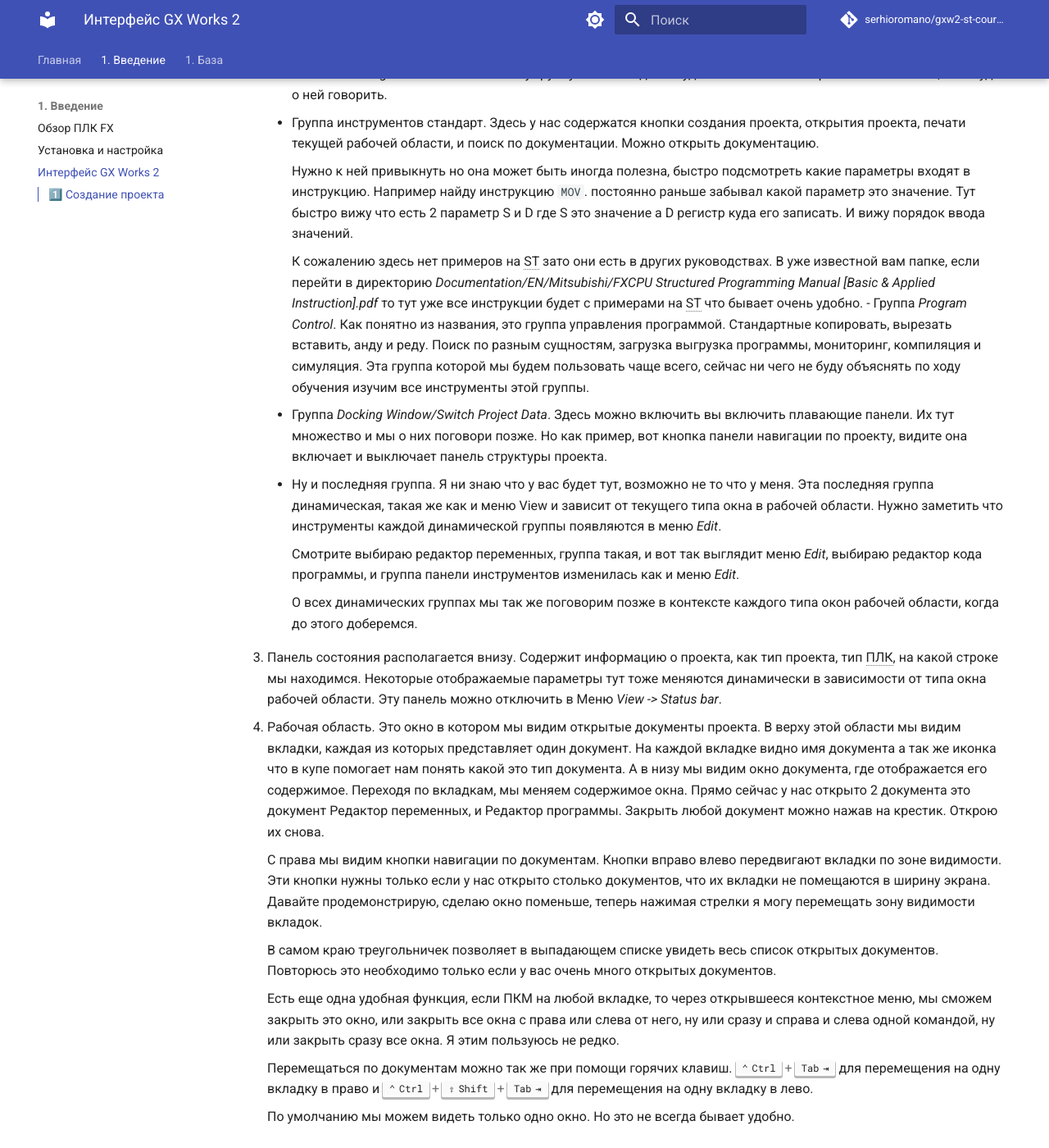
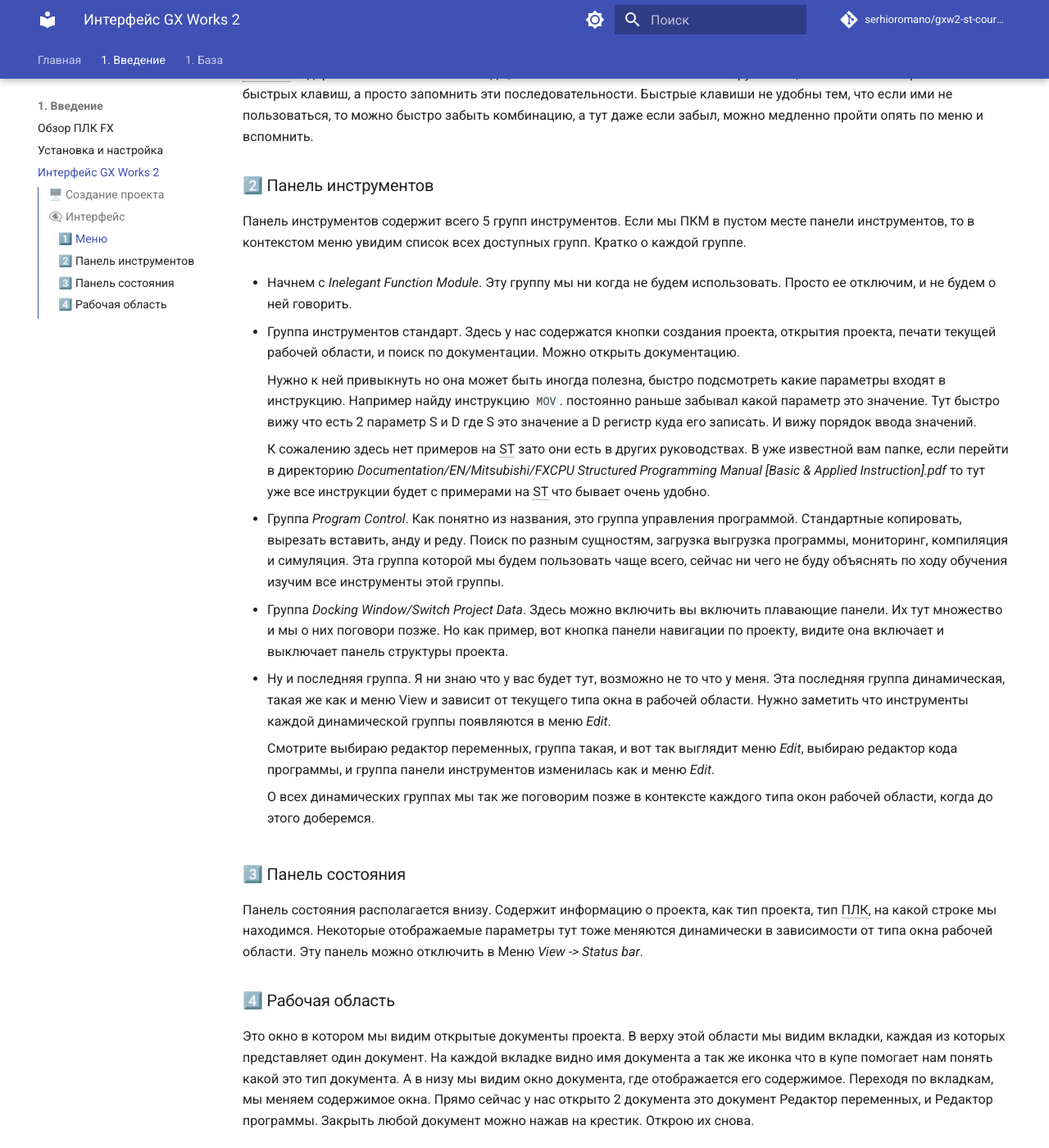
Before and after one commit to Serhioromano/gxw2-st-course, an MkDocs documentation site: the page built from docs/1-intro/gxw2-interface.md, in a window 1280 px wide and 1400 px high, scrolled down 2082 px. Shown: the whole window at 82% size. Built offline with MkDocs 1.6.1 and Material for MkDocs 9.7.7, drawn with Linux system fonts in a browser that asks for light colours; comment, search, counter and statistics services are not loaded; some of the changed text lies outside the part shown.

Commit message:
интерфейс

```diff
--- a/docs/1-intro/gxw2-interface.md
+++ b/docs/1-intro/gxw2-interface.md
@@ -22,47 +22,60 @@
 
 Это просто информация о том что язык операционной системы и настроек GX Works 2 не совпадает. Нужно нажать ОК. Это ни как не отразится ни на чем. Но если вы не хотите больше видеть это окно, можете воспользоваться инструкцией которая написана в этом окне, перейти в меню *Tools* - *Language Selection* и выбрать там тот язык, который у вас указан в системе. К сожалению выбора русского языка нет, так что вам придется поменять язык по умолчанию для не юникода. Короче проще не обращать на это внимания.
 
+## 👁️‍🗨️ Интерфейс
+
 Интерфейс GX Works 2 сделан приближенно к Visual Studio, думаю тем кто открывал подобное, будет понятно большинство элементов интерфейса.
 
-1. Меню. В любой программе есть меню. Это стандартный интерфейс любого приложения.
+### 1️⃣ Меню
 
-    Мы сейчас не будем проходить по всем командам меню и каждую объяснять, потому что без контекста все равно будет трудно запомнить сразу все. И вообще описание как работают разные элементы интерфейса GX Works 2 мы будем делать по ходу изучения когда эти элементы нам понадобятся, и к концу курса надеюсь ни останется ни одной кнопки, команды, окна или панели, действие которой осталось бы не понятно.
+В любой программе есть меню. Это стандартный интерфейс любого приложения.
 
-    Замечание по меню *View* и *Edit*. Если все пункты всех других меню содержат постоянный набор команд, то список команд меню *View* и *Edit* меняется в зависимости от типа открытого окна в рабочей области. Посмотрите если я выберу редактор *Labels* или переменных, то вот так выглядит меню *View* а если выберу редактор кода, то меню будет выглядеть вот так. Меню *view* и *Edit* является динамическими, и их набор команд зависит от выбранного типа окна в рабочей области. Пример меню *Edit* мы уидем чуть позже.
+Мы сейчас не будем проходить по всем командам меню и каждую объяснять, потому что без контекста все равно будет трудно запомнить сразу все. И вообще описание как работают разные элементы интерфейса GX Works 2 мы будем делать по ходу изучения когда эти элементы нам понадобятся, и к концу курса надеюсь ни останется ни одной кнопки, команды, окна или панели, действие которой осталось бы не понятно.
 
-    Для многих кто всегда стремится к максимальной продуктивности будет полезно знать что по этому меню можно перемещаться не касаясь мышки. По сути это работает в любой программе. Например в Microsoft Office или Photoshop. Скорей всего вы это уже знаете, но для тех кто не знает, если нажать клавишу ++alt++ то первый элемент меню подсветиться. Далее можно при помощи клавиш ++up++, ++down++, ++right++, ++left++ перемещаться по элементам меню, и клавишей ++enter++ выполнить команду меню.
+Замечание по меню *View* и *Edit*. Если все пункты всех других меню содержат постоянный набор команд, то список команд меню *View* и *Edit* меняется в зависимости от типа открытого окна в рабочей области. Посмотрите если я выберу редактор *Labels* или переменных, то вот так выглядит меню *View* а если выберу редактор кода, то меню будет выглядеть вот так. Меню *view* и *Edit* является динамическими, и их набор команд зависит от выбранного типа окна в рабочей области. Пример меню *Edit* мы уидем чуть позже.
 
-    Но есть еще более быстрый способ. Когда мы нажмем ++alt++, обратите внимание что некоторые буквы в меню элемента подчеркнуты. Если мы нажмем данную букву, то сразу перейдем в это меню, например в меню *Tools* подчеркнута буква Т. Нажмем клавишу ++"T"++ на клавиатуре, и мы перешли в меню *Tools*. В выпавшем меню, мы видим что в каждой команде тоже есть подчеркнутая буква. Например мы хотим открыть настройки *Options...* это буква О. Нажмем клавишу ++"О"++ и у нас откроются окно настройки.
+Для многих кто всегда стремится к максимальной продуктивности будет полезно знать что по этому меню можно перемещаться не касаясь мышки. По сути это работает в любой программе. Например в Microsoft Office или Photoshop. Скорей всего вы это уже знаете, но для тех кто не знает, если нажать клавишу ++alt++ то первый элемент меню подсветиться. Далее можно при помощи клавиш ++up++, ++down++, ++right++, ++left++ перемещаться по элементам меню, и клавишей ++enter++ выполнить команду меню.
 
-    Со временем вы выучите последовательности и будете быстро ими пользоваться. Вот попробуйте сами быстро нажать последовательность клавиш ++alt+"T"+"O"++. Буквально секунда и окно открыто. А если взять в расчет что меню GX Works 2 содержи все возможные команды, включая все что есть в панели инструментов, то можно не настраивать быстрых клавиш, а просто запомнить эти последовательности. Быстрые клавиши не удобны тем, что если ими не пользоваться, то можно быстро забыть комбинацию, а тут даже если забыл, можно медленно пройти опять по меню и вспомнить.
+Но есть еще более быстрый способ. Когда мы нажмем ++alt++, обратите внимание что некоторые буквы в меню элемента подчеркнуты. Если мы нажмем данную букву, то сразу перейдем в это меню, например в меню *Tools* подчеркнута буква Т. Нажмем клавишу ++"T"++ на клавиатуре, и мы перешли в меню *Tools*. В выпавшем меню, мы видим что в каждой команде тоже есть подчеркнутая буква. Например мы хотим открыть настройки *Options...* это буква О. Нажмем клавишу ++"О"++ и у нас откроются окно настройки.
 
-2. Далее панель инструментов. Панель инструментов содержит всего 5 групп инструментов. если мы ПКМ в пустом месте панели инструментов, то в контекстом меню увидим список всех доступных групп. Кратко о каждой группе.
-    - Начнем с *Inelegant Function Module*. Эту группу мы ни когда не будем использовать. Просто ее отключим, и не будем о ней говорить.
-    - Группа инструментов стандарт. Здесь у нас содержатся кнопки создания проекта, открытия проекта, печати текущей рабочей области, и поиск по документации. Можно открыть документацию.
+Со временем вы выучите последовательности и будете быстро ими пользоваться. Вот попробуйте сами быстро нажать последовательность клавиш ++alt+"T"+"O"++. Буквально секунда и окно открыто. А если взять в расчет что меню GX Works 2 содержи все возможные команды, включая все что есть в панели инструментов, то можно не настраивать быстрых клавиш, а просто запомнить эти последовательности. Быстрые клавиши не удобны тем, что если ими не пользоваться, то можно быстро забыть комбинацию, а тут даже если забыл, можно медленно пройти опять по меню и вспомнить.
 
-        Нужно к ней привыкнуть но она может быть иногда полезна, быстро подсмотреть какие параметры входят в инструкцию. Например найду инструкцию `MOV`. постоянно раньше забывал какой параметр это значение. Тут быстро вижу что есть 2 параметр S и D где S это значение а D регистр куда его записать. И вижу порядок ввода значений.
+### 2️⃣ Панель инструментов
 
-        К сожалению здесь нет примеров на ST зато они есть в других руководствах. В уже известной вам папке, если перейти в директорию *Documentation/EN/Mitsubishi/FXCPU Structured Programming Manual [Basic & Applied Instruction].pdf* то тут уже все инструкции будет с примерами на ST что бывает очень удобно.
-    - Группа *Program Control*. Как понятно из названия, это группа управления программой. Стандартные копировать, вырезать вставить, анду и реду. Поиск по разным сущностям, загрузка выгрузка программы, мониторинг, компиляция и симуляция. Эта группа которой мы будем пользовать чаще всего, сейчас ни чего не буду объяснять по ходу обучения изучим все инструменты этой группы.
+Панель инструментов содержит всего 5 групп инструментов. Если мы ПКМ в пустом месте панели инструментов, то в контекстом меню увидим список всех доступных групп. Кратко о каждой группе.
 
-    - Группа *Docking Window/Switch Project Data*. Здесь можно включить вы включить плавающие панели. Их тут множество и мы о них поговори позже. Но как пример, вот кнопка панели навигации по проекту, видите она включает и выключает панель структуры проекта.
+- Начнем с *Inelegant Function Module*. Эту группу мы ни когда не будем использовать. Просто ее отключим, и не будем о ней говорить.
 
-    - Ну и последняя группа. Я ни знаю что у вас будет тут, возможно не то что у меня. Эта последняя группа динамическая, такая же как и меню View и зависит от текущего типа окна в рабочей области. Нужно заметить что инструменты каждой динамической группы появляются в меню *Edit*.
+- Группа инструментов стандарт. Здесь у нас содержатся кнопки создания проекта, открытия проекта, печати текущей рабочей области, и поиск по документации. Можно открыть документацию.
 
-        Смотрите выбираю редактор переменных, группа такая, и вот так выглядит меню *Edit*, выбираю редактор кода программы, и группа панели инструментов изменилась как и меню *Edit*.
+    Нужно к ней привыкнуть но она может быть иногда полезна, быстро подсмотреть какие параметры входят в инструкцию. Например найду инструкцию `MOV`. постоянно раньше забывал какой параметр это значение. Тут быстро вижу что есть 2 параметр S и D где S это значение а D регистр куда его записать. И вижу порядок ввода значений.
 
-        О всех динамических группах мы так же поговорим позже в контексте каждого типа окон рабочей области, когда до этого доберемся.
+    К сожалению здесь нет примеров на ST зато они есть в других руководствах. В уже известной вам папке, если перейти в директорию *Documentation/EN/Mitsubishi/FXCPU Structured Programming Manual [Basic & Applied Instruction].pdf* то тут уже все инструкции будет с примерами на ST что бывает очень удобно.
 
-3. Панель состояния располагается внизу. Содержит информацию о проекта, как тип проекта, тип ПЛК, на какой строке мы находимся. Некоторые отображаемые параметры тут тоже меняются динамически в зависимости от типа окна рабочей области. Эту панель можно отключить в Меню *View -> Status bar*.
+- Группа *Program Control*. Как понятно из названия, это группа управления программой. Стандартные копировать, вырезать вставить, анду и реду. Поиск по разным сущностям, загрузка выгрузка программы, мониторинг, компиляция и симуляция. Эта группа которой мы будем пользовать чаще всего, сейчас ни чего не буду объяснять по ходу обучения изучим все инструменты этой группы.
 
-4. Рабочая область. Это окно в котором мы видим открытые документы проекта. В верху этой области мы видим вкладки, каждая из которых представляет один документ. На каждой вкладке видно имя документа а так же иконка что в купе помогает нам понять какой это тип документа. А в низу мы видим окно документа, где отображается его содержимое. Переходя по вкладкам, мы меняем содержимое окна. Прямо сейчас у нас открыто 2 документа это документ Редактор переменных, и Редактор программы. Закрыть любой документ можно нажав на крестик. Открою их снова.
+- Группа *Docking Window/Switch Project Data*. Здесь можно включить вы включить плавающие панели. Их тут множество и мы о них поговори позже. Но как пример, вот кнопка панели навигации по проекту, видите она включает и выключает панель структуры проекта.
 
-    С права мы видим кнопки навигации по документам. Кнопки вправо влево передвигают вкладки по зоне видимости. Эти кнопки нужны только если у нас открыто столько документов, что их вкладки не помещаются в ширину экрана. Давайте продемонстрирую, сделаю окно поменьше, теперь нажимая стрелки я могу перемещать зону видимости вкладок.
+- Ну и последняя группа. Я ни знаю что у вас будет тут, возможно не то что у меня. Эта последняя группа динамическая, такая же как и меню View и зависит от текущего типа окна в рабочей области. Нужно заметить что инструменты каждой динамической группы появляются в меню *Edit*.
 
-    В самом краю треугольничек позволяет в выпадающем списке увидеть весь список открытых документов. Повторюсь это необходимо только если у вас очень много открытых документов.
+    Смотрите выбираю редактор переменных, группа такая, и вот так выглядит меню *Edit*, выбираю редактор кода программы, и группа панели инструментов изменилась как и меню *Edit*.
 
-    Есть еще одна удобная функция, если ПКМ на любой вкладке, то через открывшееся контекстное меню, мы сможем закрыть это окно, или закрыть все окна с права или слева от него, ну или сразу и справа и слева одной командой, ну или закрыть сразу все окна. Я этим пользуюсь не редко.
+    О всех динамических группах мы так же поговорим позже в контексте каждого типа окон рабочей области, когда до этого доберемся.
 
-    Перемещаться по документам можно так же при помощи горячих клавиш. ++ctrl+tab++ для перемещения на одну вкладку в право и ++ctrl+shift+tab++ для перемещения на одну вкладку в лево.
+### 3️⃣ Панель состояния
 
-    По умолчанию мы можем видеть только одно окно. Но это не всегда бывает удобно.
+Панель состояния располагается внизу. Содержит информацию о проекта, как тип проекта, тип ПЛК, на какой строке мы находимся. Некоторые отображаемые параметры тут тоже меняются динамически в зависимости от типа окна рабочей области. Эту панель можно отключить в Меню *View -> Status bar*.
+
+### 4️⃣ Рабочая область
+
+Это окно в котором мы видим открытые документы проекта. В верху этой области мы видим вкладки, каждая из которых представляет один документ. На каждой вкладке видно имя документа а так же иконка что в купе помогает нам понять какой это тип документа. А в низу мы видим окно документа, где отображается его содержимое. Переходя по вкладкам, мы меняем содержимое окна. Прямо сейчас у нас открыто 2 документа это документ Редактор переменных, и Редактор программы. Закрыть любой документ можно нажав на крестик. Открою их снова.
+
+С права мы видим кнопки навигации по документам. Кнопки вправо влево передвигают вкладки по зоне видимости. Эти кнопки нужны только если у нас открыто столько документов, что их вкладки не помещаются в ширину экрана. Давайте продемонстрирую, сделаю окно поменьше, теперь нажимая стрелки я могу перемещать зону видимости вкладок.
+
+В самом краю треугольник позволяет в выпадающем списке увидеть весь список открытых документов. Повторюсь это необходимо только если у вас очень много открытых документов.
+
+Есть еще одна удобная функция, если ПКМ на любой вкладке, то через открывшееся контекстное меню, мы сможем закрыть это окно, или закрыть все окна с права или слева от него, ну или сразу и справа и слева одной командой, ну или закрыть сразу все окна. Я этим пользуюсь не редко.
+
+Перемещаться по документам можно так же при помощи горячих клавиш. ++ctrl+tab++ для перемещения на одну вкладку в право и ++ctrl+shift+tab++ для перемещения на одну вкладку в лево.
+
+По умолчанию мы можем видеть только одно окно. Но это не всегда бывает удобно.
```
Also changed, not shown: other parts of docs/1-intro/gxw2-interface.md (+2 -2 lines).
